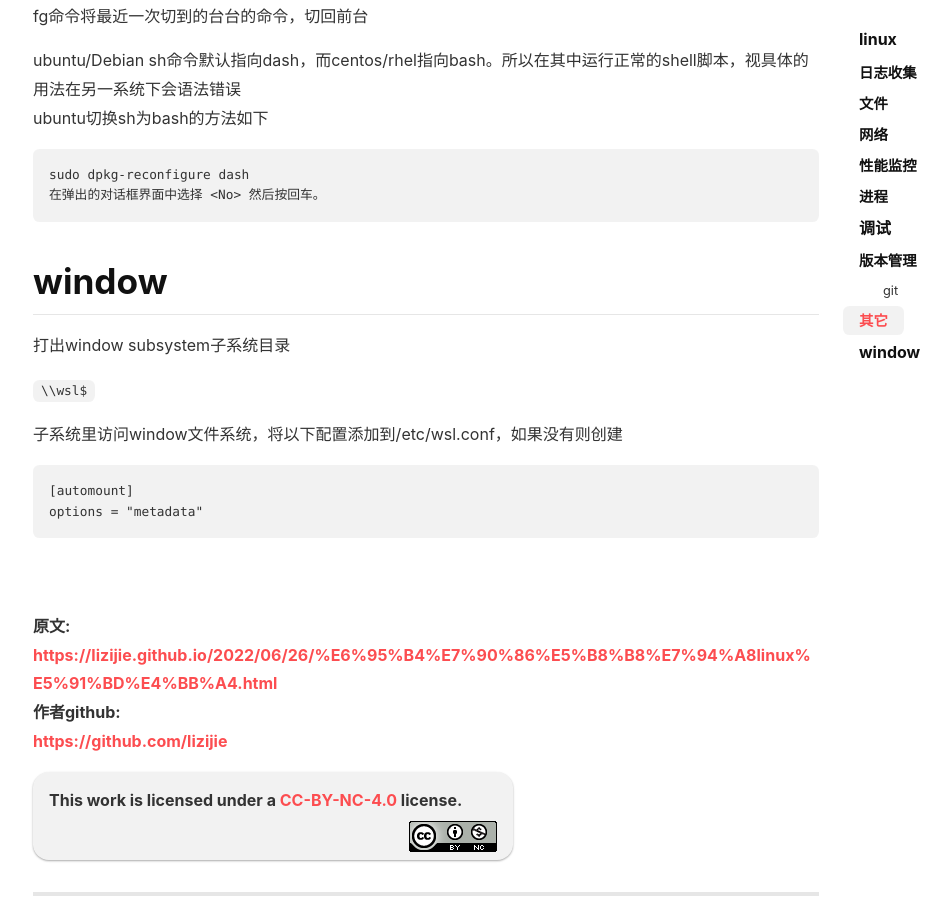
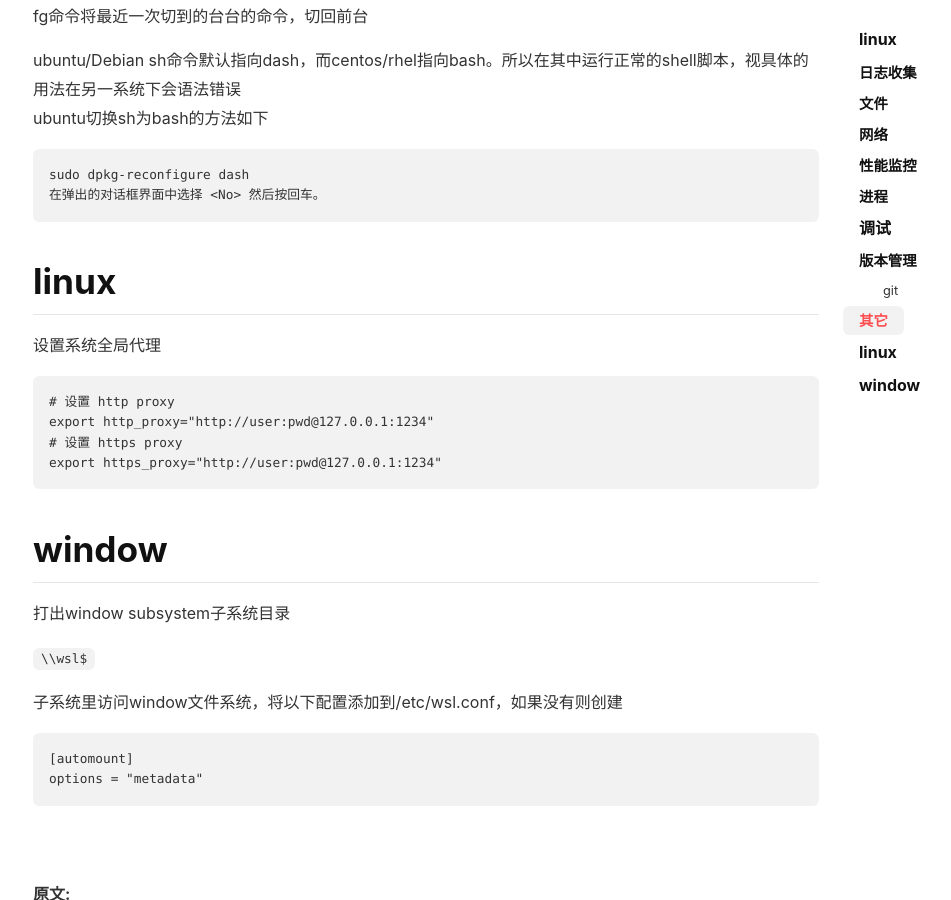
Before and after one commit to lizijie/lizijie.github.io, a Jekyll site: the page built from _posts/2022-06-26-整理常用linux命令.md, in a window 1280 px wide and 900 px high, scrolled down 4444 px. Shown: the whole window, without its empty margins (104-1055 px from the left). Built offline with Jekyll 4.4.1, drawn with Linux system fonts in a browser that asks for light colours; nearby versions of some CDN libraries; comment, search, counter and statistics services are not loaded.

Commit message:
Update 2022-06-26-整理常用linux命令.md

````diff
--- a/_posts/2022-06-26-整理常用linux命令.md
+++ b/_posts/2022-06-26-整理常用linux命令.md
@@ -180,6 +180,16 @@ sudo dpkg-reconfigure dash
 在弹出的对话框界面中选择 <No> 然后按回车。
 ```
 
+# linux
+
+设置系统全局代理
+```
+# 设置 http proxy
+export http_proxy="http://user:pwd@127.0.0.1:1234"
+# 设置 https proxy
+export https_proxy="http://user:pwd@127.0.0.1:1234"
+```
+
 # window
 
 打出window subsystem子系统目录
````
